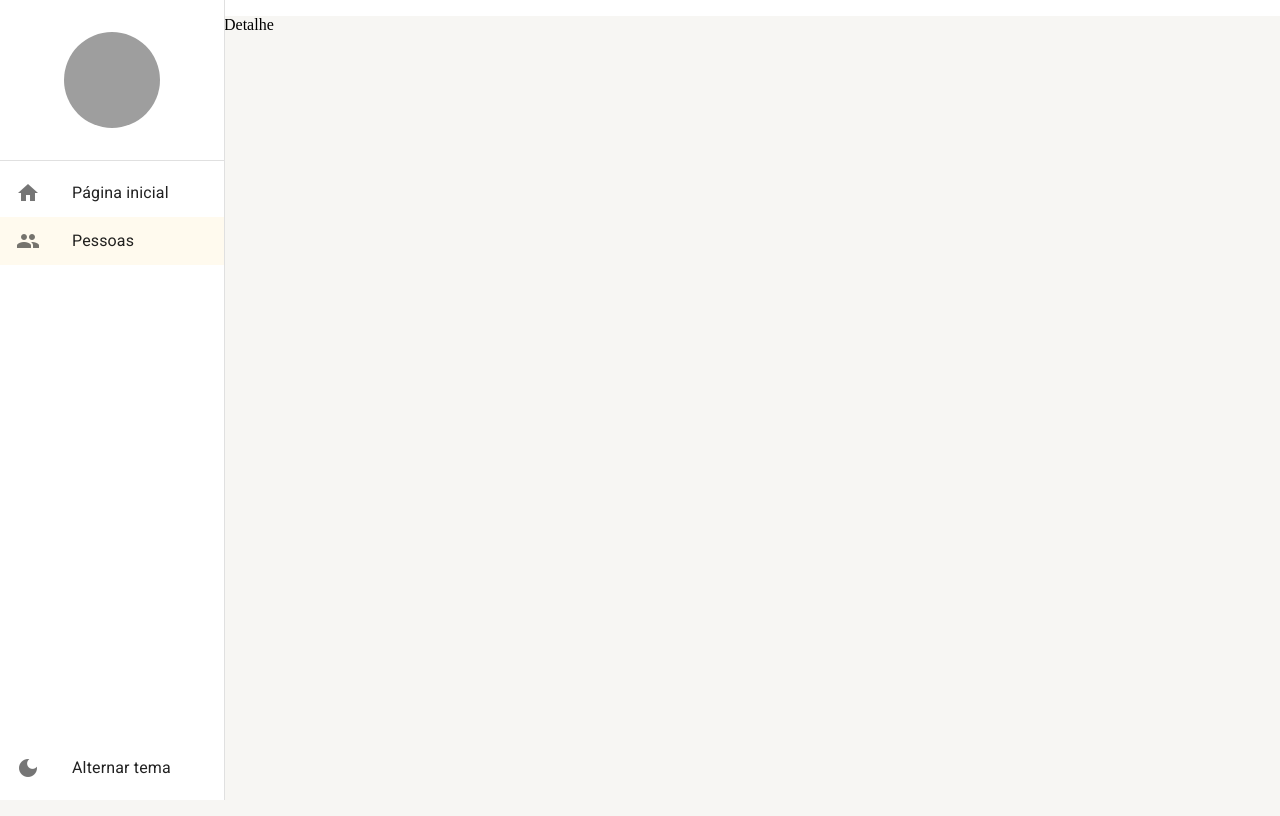
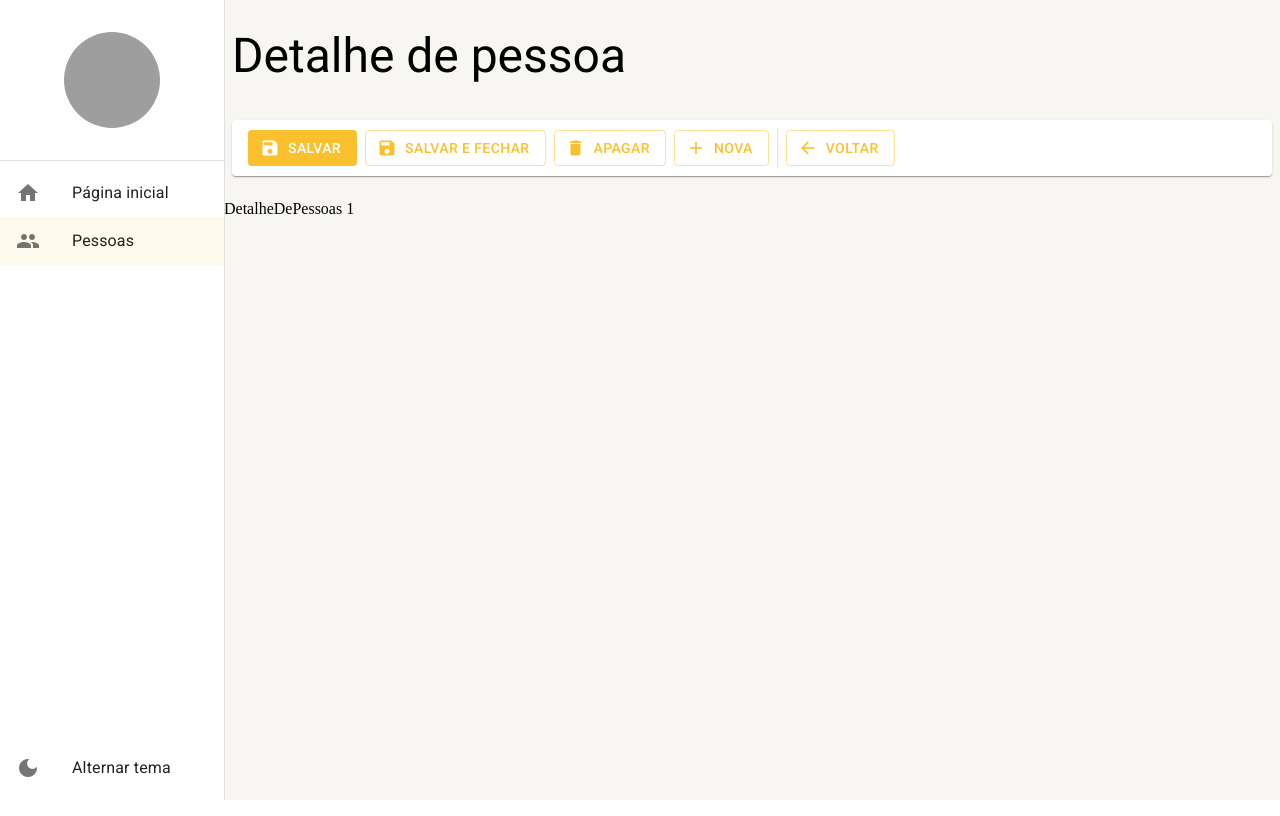
Before and after one commit to cnascimento/curso-react-mui-typescript, a React (Create React App) app: page /pessoas/detalhe/1 in a window 1280 px wide. Built offline with nearby package versions, Linux system fonts and the light colour scheme; grey boxes are pictures that could not be loaded.

Commit message:
#31 - Tela de criação e edição de registro

```diff
--- a/src/pages/index.ts
+++ b/src/pages/index.ts
@@ -1,2 +1,3 @@
 export * from './dashboard/Dashboard';
 export * from './pessoas/ListagemDePessoas';
+export * from './pessoas/DetalheDePessoas';
--- /dev/null
+++ b/src/pages/pessoas/DetalheDePessoas.tsx
@@ -0,0 +1,38 @@
+import { useNavigate, useParams } from 'react-router-dom';
+import { FerramentasDeDetalhe } from '../../shared/components';
+import { LayoutBaseDePagina } from '../../shared/layouts';
+
+export const DetalheDePessoas: React.FC = () => {
+  const { id = 'nova' } = useParams<'id'>();
+  const navigate = useNavigate();
+
+  const handleSave = () => {
+    console.log('save');
+  };
+
+  const handleDelete = () => {
+    console.log('delete');
+  };
+
+  return (
+    <LayoutBaseDePagina
+      titulo='Detalhe de pessoa'
+      barraDeFerramentas={
+        <FerramentasDeDetalhe
+          textoBotaoNovo='Nova'
+          mostrarBotaoSalvarEFechar
+          mostrarBotaoNovo={ id !== 'nova' }
+          mostrarBotaoApagar={ id !== 'nova' }
+          aoClicarEmSalvar={handleSave}
+          aoClicarEmSalvarEFechar={handleSave}
+          aoClicarEmApagar={handleDelete}
+          aoClicarEmNovo={() => navigate('/pessoas/detalhe/nova')}
+          aoClicarEmVoltar={() => navigate('/pessoas')}
+        />
+      }
+    >
+      <p>DetalheDePessoas {id}</p>
+    </LayoutBaseDePagina>
+
+  );
+};
--- a/src/pages/pessoas/ListagemDePessoas.tsx
+++ b/src/pages/pessoas/ListagemDePessoas.tsx
@@ -68,6 +68,7 @@
         <FerramentasDaListagem
           mostrarInputBusca
           textoBotaoNovo='Nova'
+          aoClicarEmNovo={() => navigate('/pessoas/detalhe/nova')}
           textoDaBusca={busca}
           aoMudarTextoDeBusca={texto => setSearchParams({ busca: texto, pagina: '1' }, { replace: true })}
         />
--- a/src/routes/index.tsx
+++ b/src/routes/index.tsx
@@ -1,6 +1,6 @@
 import { useEffect } from 'react';
 import { Routes, Route, Navigate } from 'react-router-dom';
-import { Dashboard, ListagemDePessoas } from '../pages';
+import { Dashboard, DetalheDePessoas, ListagemDePessoas } from '../pages';
 import { useDrawerContext } from '../shared/contexts';
 
 export const AppRoutes = () => {
@@ -26,7 +26,7 @@
       <Route path="/pagina-inicial" element={<Dashboard />} />
 
       <Route path="/pessoas" element={<ListagemDePessoas />} />
-      <Route path="/pessoas/detalhe/:id" element={<p>Detalhe</p>} />
+      <Route path="/pessoas/detalhe/:id" element={<DetalheDePessoas />} />
 
       <Route path="*" element={<Navigate to="/pagina-inicial" />} />
     </Routes>
```
